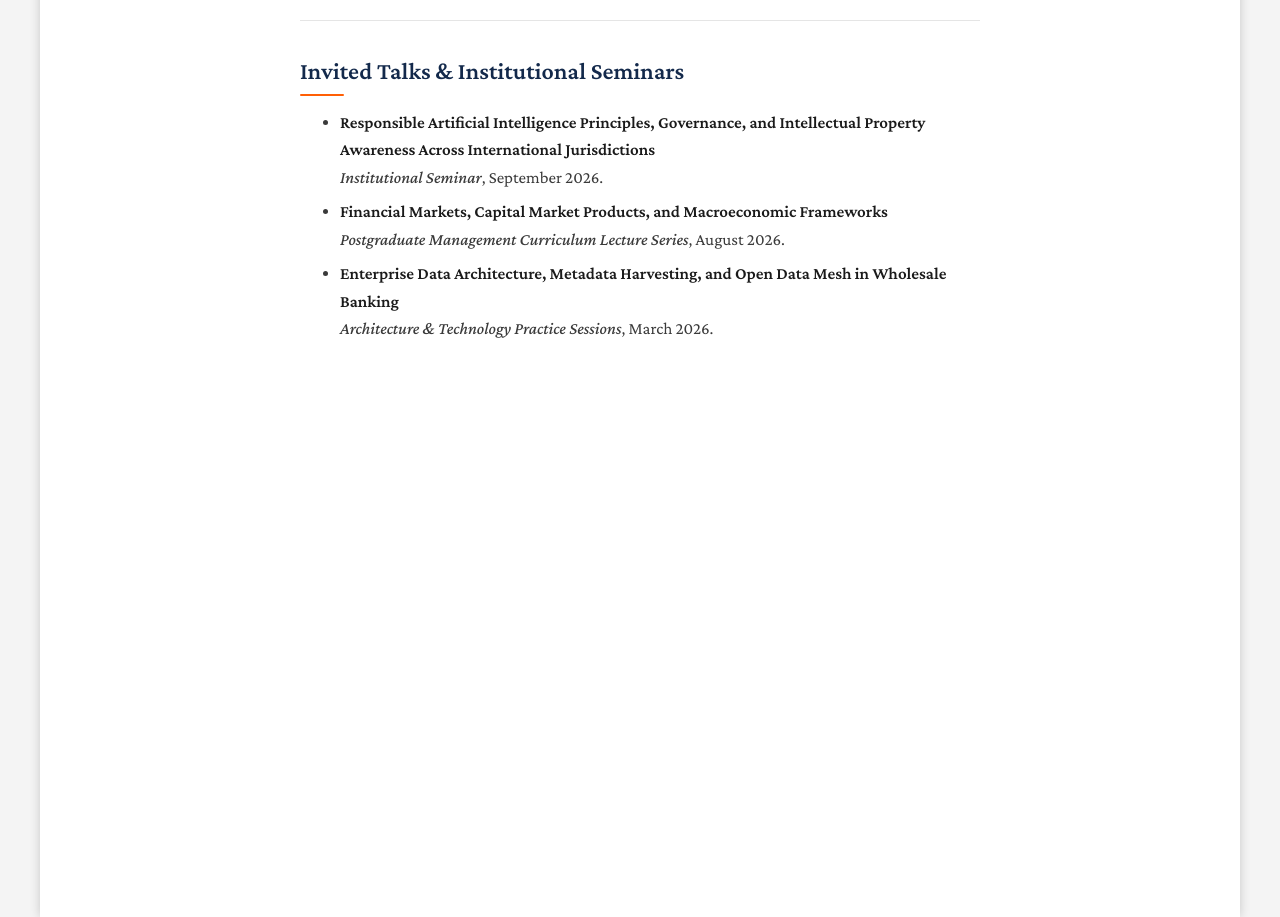
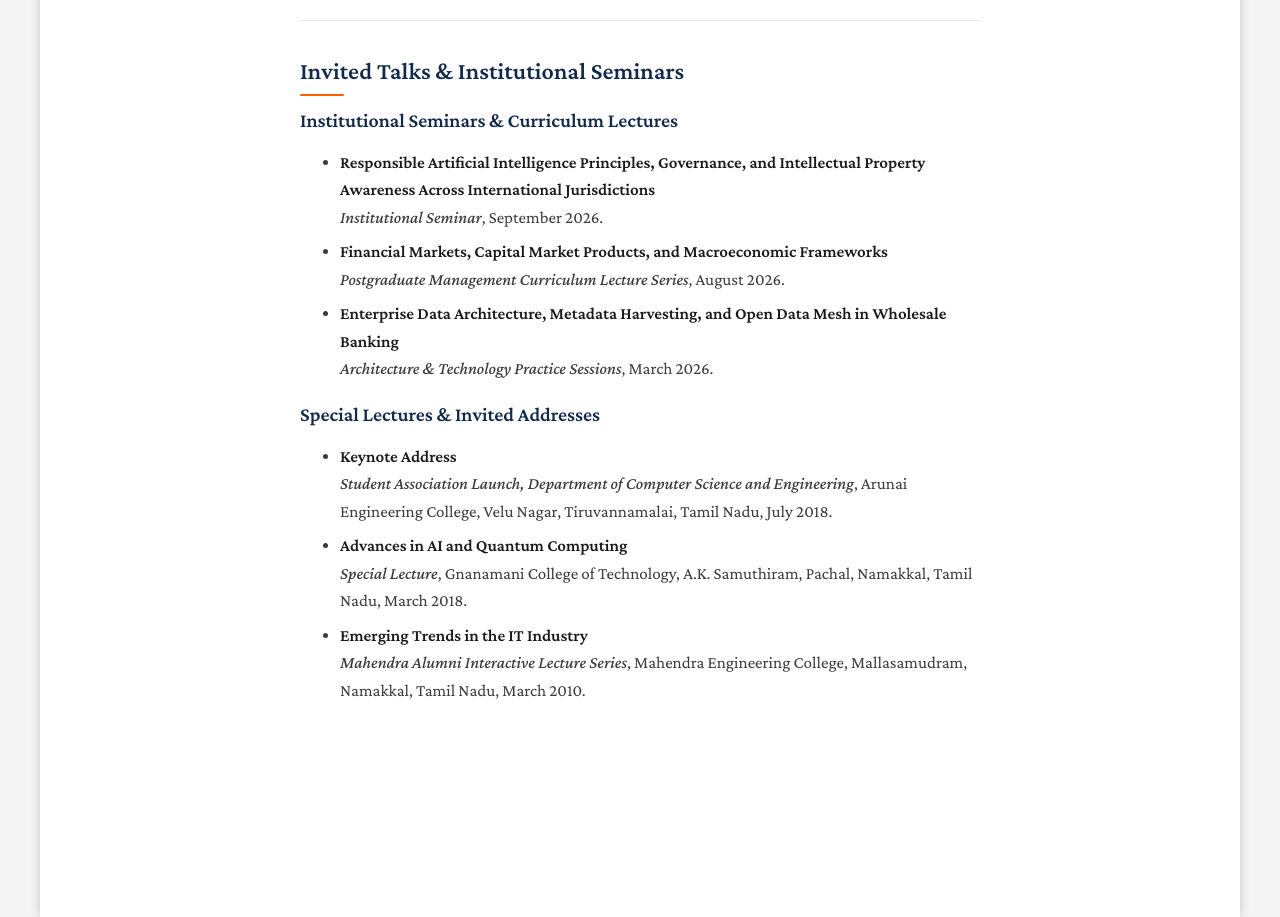
Before and after one commit to rajkannanrajan/rajkannanrajan.github.io, a Jekyll site: the page built from talks.md, in a window 1280 px wide and 1213 px high. Shown: the part 296-1213 px from the top of the window. Built offline with Jekyll 4.4.1, drawn with Linux system fonts in a browser that asks for light colours; a style sheet for code colours, icons or effects is not loaded.

Commit message:
Add special lectures and keynote addresses at Arunai, Gnanamani, and Mahendra

```diff
--- a/_includes/talks.md
+++ b/_includes/talks.md
@@ -1,6 +1,17 @@
+### Institutional Seminars & Curriculum Lectures
+
 - **Responsible Artificial Intelligence Principles, Governance, and Intellectual Property Awareness Across International Jurisdictions**
   *Institutional Seminar*, September 2026.
 - **Financial Markets, Capital Market Products, and Macroeconomic Frameworks**
   *Postgraduate Management Curriculum Lecture Series*, August 2026.
 - **Enterprise Data Architecture, Metadata Harvesting, and Open Data Mesh in Wholesale Banking**
   *Architecture & Technology Practice Sessions*, March 2026.
+
+### Special Lectures & Invited Addresses
+
+- **Keynote Address**
+  *Student Association Launch, Department of Computer Science and Engineering*, Arunai Engineering College, Velu Nagar, Tiruvannamalai, Tamil Nadu, July 2018.
+- **Advances in AI and Quantum Computing**
+  *Special Lecture*, Gnanamani College of Technology, A.K. Samuthiram, Pachal, Namakkal, Tamil Nadu, March 2018.
+- **Emerging Trends in the IT Industry**
+  *Mahendra Alumni Interactive Lecture Series*, Mahendra Engineering College, Mallasamudram, Namakkal, Tamil Nadu, March 2010.
```
